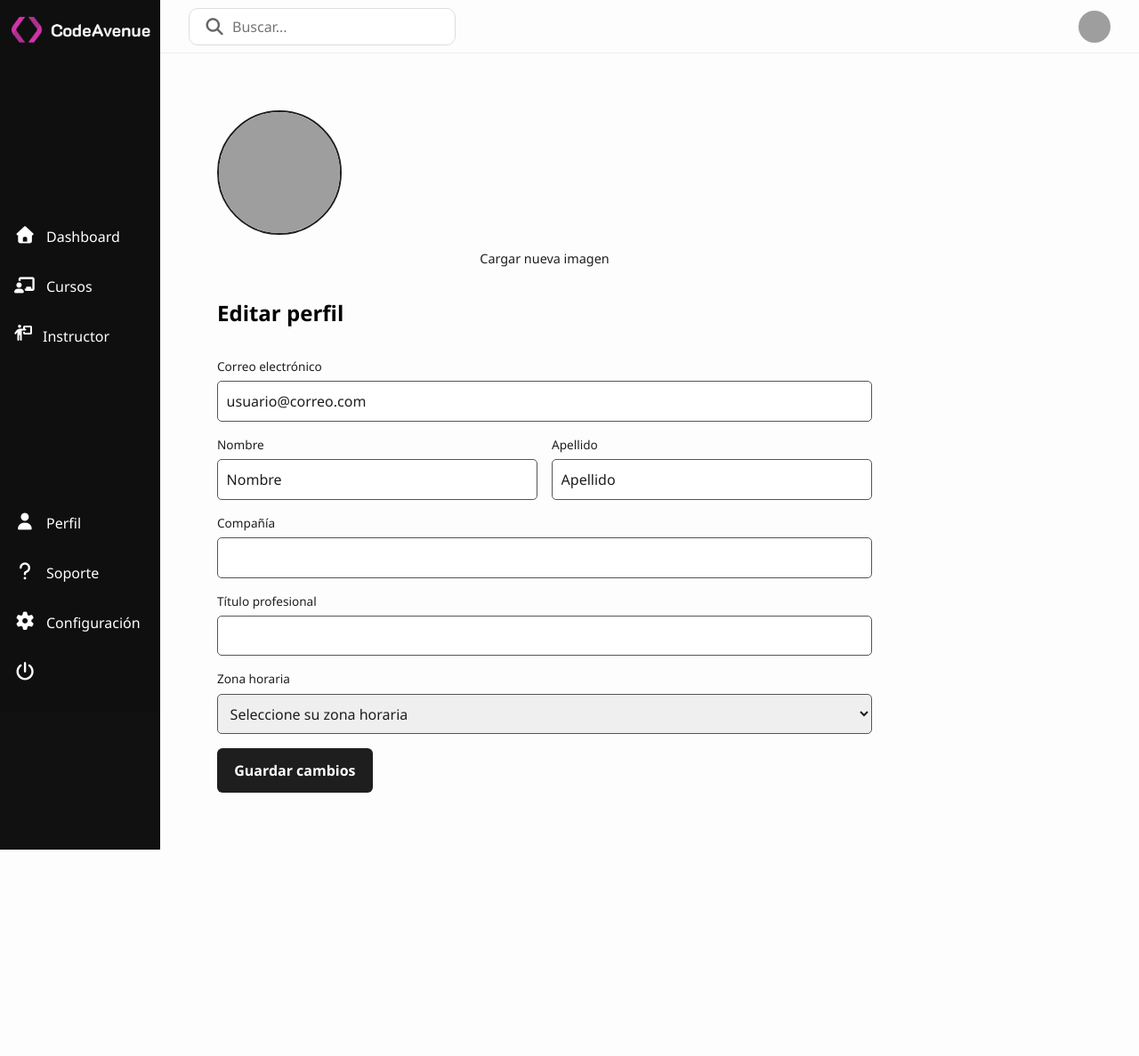
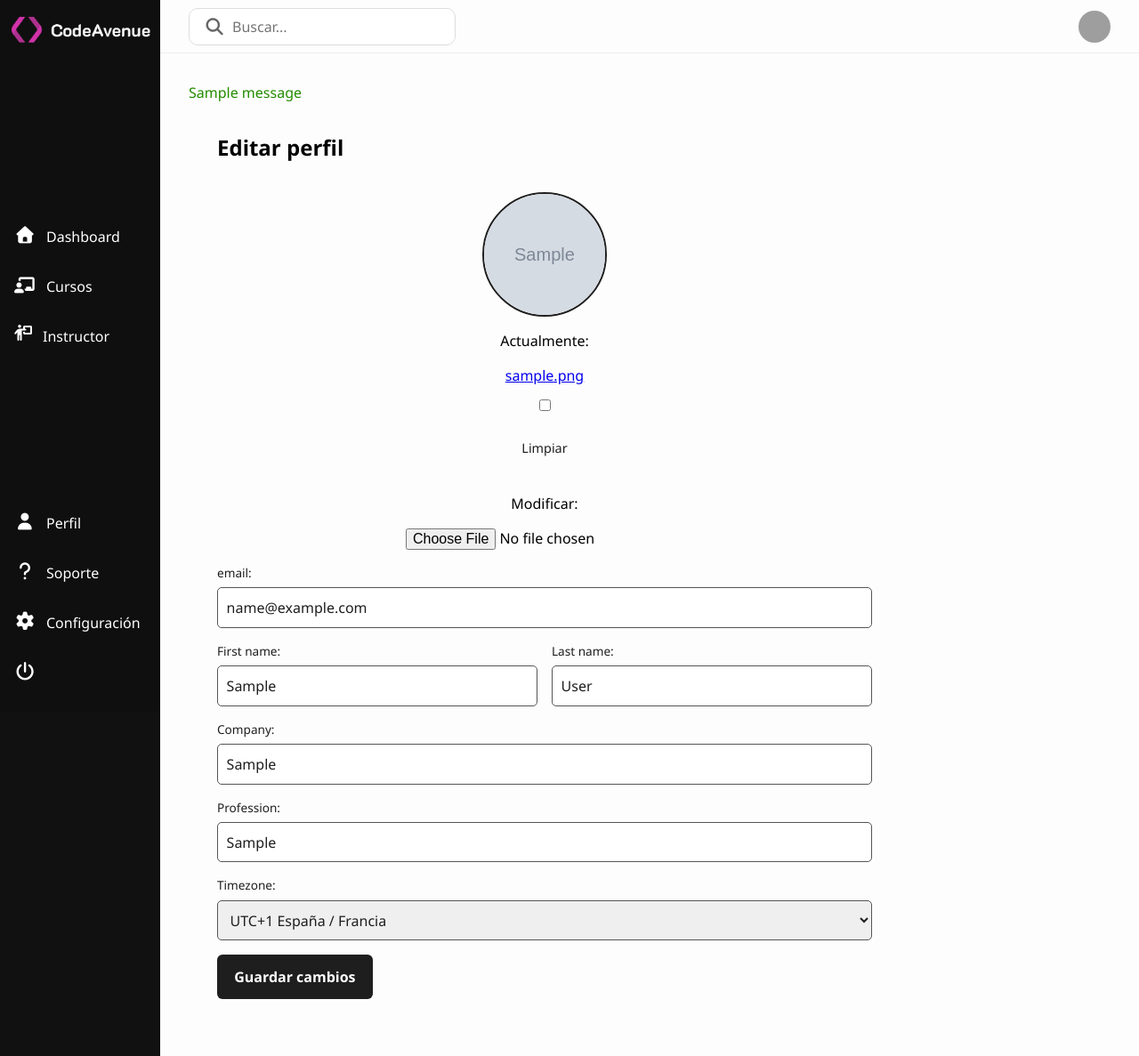
Before and after one commit to kjsaldana/code-avenue, a Django app: page /profile/ in a window 1280 px wide. Shown: the whole page at 89% size. Before the commit the page ends 955 px from the top, so only its background shows below. Run offline with Django 5.2, Linux system fonts and the light colour scheme; a user stored in the database is signed in; tables that the repository leaves empty hold one stand-in row (values such as "Sample post"); grey boxes marked "Sample" are stand-in pictures; one stand-in notice (Sample message) is shown; parts of the project's set-up code (start-up, migrations or seed data) failed here and were passed over; grey boxes are pictures that could not be loaded.

Commit message:
feat: fix profile image path

```diff
--- /dev/null
+++ b/apps/profiles/forms.py
@@ -0,0 +1,46 @@
+from django import forms
+
+from .models import Profile
+
+TIMEZONE_CHOICES = [
+    ("UTC+1", "UTC+1 España / Francia"),
+    ("UTC+0", "UTC+0 España (Canarias) / Reino Unido"),
+    ("UTC+2", "UTC+2 Grecia / Rumanía")
+]
+
+
+class ProfileForm(forms.ModelForm):
+    email = forms.EmailField(label="email")
+    first_name = forms.CharField(label="First name")
+    last_name = forms.CharField(label="Last name")
+
+    class Meta:
+        model = Profile
+        fields = ['photo', 'company', 'profession', 'timezone']
+        widgets = {
+            'timezone': forms.Select(choices=TIMEZONE_CHOICES)
+        }
+
+    def __init__(self, *args, **kwargs):
+        user = kwargs.pop('user', None)
+
+        super(ProfileForm, self).__init__(*args, **kwargs)
+
+        if user:
+            self.fields['email'].initial = user.email
+            self.fields['first_name'].initial = user.first_name
+            self.fields['last_name'].initial = user.last_name
+
+    def save(self, commit: bool = True):
+        profile = super().save(commit=False)
+        user = self.instance.user
+
+        user.email = self.cleaned_data['email']
+        user.first_name = self.cleaned_data['first_name']
+        user.last_name = self.cleaned_data['last_name']
+
+        if commit:
+            user.save()
+            profile.save()
+
+        return profile
--- a/apps/profiles/models/__init__.py
+++ b/apps/profiles/models/__init__.py
@@ -1,2 +1,3 @@
 from .user import User
 from .instructor import InstructorProfile
+from .profile import Profile
--- /dev/null
+++ b/apps/profiles/models/profile.py
@@ -0,0 +1,14 @@
+from django.db import models
+from django.conf import settings
+from .user import User
+
+
+class Profile(models.Model):
+    user = models.OneToOneField(User, on_delete=models.CASCADE)
+    company = models.CharField(max_length=100, blank=True)
+    profession = models.CharField(max_length=100, blank=True)
+    timezone = models.CharField(max_length=20, blank=True)
+    photo = models.ImageField(upload_to='profiles/', blank=True, null=True)
+
+    def __str__(self):
+        return f"Perfil de {self.user.username}"
--- a/apps/profiles/templates/profiles/profile.html
+++ b/apps/profiles/templates/profiles/profile.html
@@ -9,59 +9,61 @@
 {% block content %}
     <div class="layout">
 
-    {% include 'includes/sidebar.html' %}
+        {% include 'includes/sidebar.html' %}
 
-        <!-- Main content -->
         <div class="main-content">
-            <!-- Header -->
             {% include 'includes/header.html' %}
 
-            <!-- Aquí va el contenido de la página -->
             <main>
+                {% if messages %}
+                    <div class="messages">
+                        {% for message in messages %}
+                            <div class="alert alert-{{ message.tags }}">
+                                {{ message }}
+                            </div>
+                        {% endfor %}
+                    </div>
+                {% endif %}
                 <div class="profile-container">
-                    <div class="profile-picture">
-                        <img src="https://randomuser.me/api/portraits/men/42.jpg" alt="Foto de perfil">
-                        <label for="fileUpload">Cargar nueva imagen</label>
-                        <input type="file" id="fileUpload" style="display: none;">
-                    </div>
-
-                    <form class="profile-form">
+                    <form method="post" class="profile-form" enctype="multipart/form-data">
+                        {% csrf_token %}
                         <h2>Editar perfil</h2>
 
+                        <div class="profile-picture">
+                            <img src="{{ profile_picture }}" alt="Foto de perfil">
+{#                            <label for="fileUpload">Cargar nueva imagen</label>#}
+                            {{ form.photo }}
+                        </div>
+
                         <div class="input-group">
-                            <label for="email">Correo electrónico</label>
-                            <input type="email" id="email" value="usuario@correo.com">
+                            {{ form.email.label_tag }}
+                            {{ form.email }}
                         </div>
 
                         <div class="input-row">
                             <div class="input-group">
-                                <label for="nombre">Nombre</label>
-                                <input type="text" id="nombre" value="Nombre">
+                                {{ form.first_name.label_tag }}
+                                {{ form.first_name }}
                             </div>
                             <div class="input-group">
-                                <label for="apellido">Apellido</label>
-                                <input type="text" id="apellido" value="Apellido">
+                                {{ form.last_name.label_tag }}
+                                {{ form.last_name }}
                             </div>
                         </div>
 
                         <div class="input-group">
-                            <label for="compania">Compañía</label>
-                            <input type="text" id="compania">
+                            {{ form.company.label_tag }}
+                            {{ form.company }}
                         </div>
 
                         <div class="input-group">
-                            <label for="titulo">Título profesional</label>
-                            <input type="text" id="titulo">
+                            {{ form.profession.label_tag }}
+                            {{ form.profession }}
                         </div>
 
                         <div class="input-group">
-                            <label for="zona">Zona horaria</label>
-                            <select id="zona">
-                                <option value="">Seleccione su zona horaria</option>
-                                <option value="UTC-6">UTC-6 Ciudad de México</option>
-                                <option value="UTC-5">UTC-5 Bogotá</option>
-                                <option value="UTC-3">UTC-3 Buenos Aires</option>
-                            </select>
+                            {{ form.timezone.label_tag }}
+                            {{ form.timezone }}
                         </div>
 
                         <button type="submit" class="submit-btn">Guardar cambios</button>
--- a/apps/profiles/urls.py
+++ b/apps/profiles/urls.py
@@ -1,6 +1,6 @@
 from django.urls import path
-from .views import profile
+from .views import ProfileUpdateView
 
 urlpatterns = [
-    path('', profile, name="profile"),
+    path('', ProfileUpdateView.as_view(), name="profile"),
 ]
--- a/apps/profiles/views.py
+++ b/apps/profiles/views.py
@@ -1,7 +1,38 @@
+from django.contrib import messages
+from django.contrib.auth.mixins import LoginRequiredMixin
 from django.shortcuts import render
+from django.urls import reverse_lazy
+from django.views.generic.edit import UpdateView
+from .forms import ProfileForm
+from .models import Profile
 
-# Create your views here.
-from django.shortcuts import render
 
 def profile(request):
     return render(request, "profiles/profile.html")
+
+
+class ProfileUpdateView(LoginRequiredMixin, UpdateView):
+    model = Profile
+    form_class = ProfileForm
+    template_name = 'profiles/profile.html'
+    success_url = reverse_lazy('profile')
+
+    def get_object(self, queryset=None):
+        return self.request.user.profile
+
+    def get_form_kwargs(self):
+        kwargs = super().get_form_kwargs()
+        kwargs['user'] = self.request.user
+        return kwargs
+
+    def get_context_data(self, **kwargs):
+        context = super().get_context_data(**kwargs)
+        profile = self.get_object()
+        context[
+            'profile_picture'] = profile.photo.url if profile.photo else "https://geekflare.com/es/wp-content/plugins/wp-user-avatars/wp-user-avatars/assets/images/mystery.jpg"
+        return context
+
+    def form_valid(self, form):
+        messages.success(self.request, 'Tu perfil se ha actualizado correctamente.')
+        return super().form_valid(form)
+1
--- a/code_avenue/settings.py
+++ b/code_avenue/settings.py
@@ -106,7 +106,7 @@ AUTH_PASSWORD_VALIDATORS = [
 # Internationalization
 # https://docs.djangoproject.com/en/6.0/topics/i18n/
 
-LANGUAGE_CODE = "en-us"
+LANGUAGE_CODE = "es-es"
 
 TIME_ZONE = "UTC"
 
@@ -126,3 +126,6 @@ AUTH_USER_MODEL = "profiles.User"
 LOGIN_REDIRECT_URL = "dashboard"
 LOGOUT_REDIRECT_URL = "login"
 LOGIN_URL = "login"
+
+MEDIA_URL = "/media/"
+MEDIA_ROOT = BASE_DIR / "media"
--- a/code_avenue/urls.py
+++ b/code_avenue/urls.py
@@ -1,7 +1,8 @@
 from django.contrib import admin
 from django.urls import path, include
 from django.contrib.auth.views import LoginView, LogoutView
-
+from django.conf import settings
+from django.conf.urls.static import static
 from apps.dashboard.views import redirect_home
 
 urlpatterns = [
@@ -16,3 +17,6 @@ urlpatterns = [
     path('instructor/', include("apps.courses.urls.instructor")),
     path('student/', include("apps.courses.urls.student"))
 ]
+
+if settings.DEBUG:
+    urlpatterns += static(settings.MEDIA_URL, document_root=settings.MEDIA_ROOT)
--- a/static/css/styles.css
+++ b/static/css/styles.css
@@ -473,7 +473,10 @@ a.btn {
 
 .profile-picture {
     flex: 1 1 200px;
-    text-align: center;
+    display: flex;
+    flex-direction: column;
+    align-items: center;
+    gap: 15px;
 }
 
 .profile-picture img {
@@ -620,3 +623,7 @@ a.btn {
     display: inline-flex;
     align-items: center;
 }
+
+.alert-success {
+    color: #228c00;
+}
--- a/templates/includes/header.html
+++ b/templates/includes/header.html
@@ -7,7 +7,8 @@
     </form>
     <div class="header-right">
         <div class="avatar">
-            <img src="https://randomuser.me/api/portraits/men/42.jpg" alt="User"/>
+            <img src="https://geekflare.com/es/wp-content/plugins/wp-user-avatars/wp-user-avatars/assets/images/mystery.jpg"
+                 alt="User"/>
         </div>
     </div>
 </div>
```
Also changed, not shown: apps/profiles/admin.py (+6 -1 lines), apps/profiles/migrations/0003_profile.py (added).
